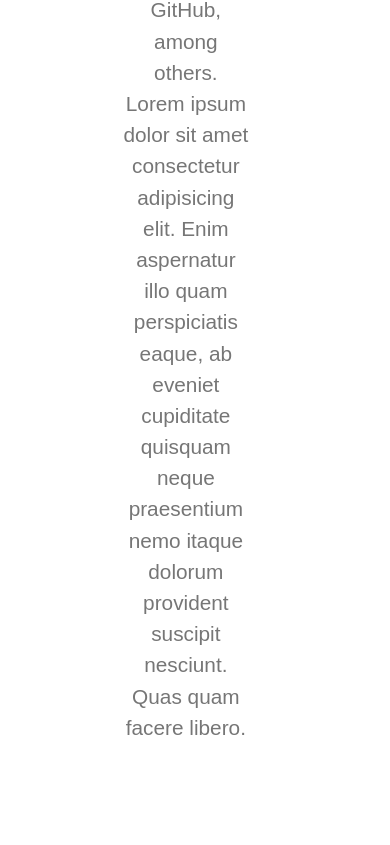
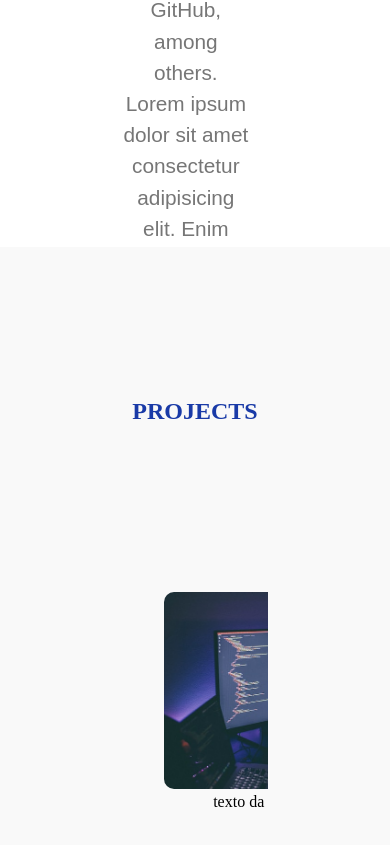
Before and after one commit to VictorSchmoegel/Victor-Schmoegel, a React (Create React App) app in the folder my-portifolio/: page / in a window 390 px wide. Shown: the part 1673-2518 px from the top of the page. Before the commit the page ends 2416 px from the top, so only its background shows below. Built offline with nearby package versions, Linux system fonts and the light colour scheme.

Commit message:
media projects

```diff
--- a/my-portifolio/src/App.js
+++ b/my-portifolio/src/App.js
@@ -10,6 +10,7 @@ function App() {
       <Header />
       <Home />
       <About />
+      <Projects />
     </div>
   );
 }
--- a/my-portifolio/src/components/pages/Projects.css
+++ b/my-portifolio/src/components/pages/Projects.css
@@ -17,12 +17,11 @@
 }
 
 .projects_title {
-  border-right: 2px solid rgba(45,46,50,.5);
-  color: #2d2e32;
-  font-family: Mulish,sans-serif;
-  font-weight: 600;
-  margin-right: 7rem;
-  padding-right: 2rem;
+  color: #193aa7;
+  font-size: 1.7rem;
+  font-weight: 700;
+  margin-bottom: 1rem;
+  text-transform: uppercase;
 }
 
 .container_projects {
@@ -54,3 +53,47 @@
   border-radius: 10px;
   pointer-events: none;
 }
+
+@media screen and (max-width: 1250px) {
+
+  .container_projects {
+    align-items: center;
+    justify-content: center;
+    margin: auto;
+    width: auto;
+    max-width: 70%;
+  }
+
+  .content_projects {
+    display: flex;
+    flex-direction: column;
+    align-items: center;
+    justify-content: center;
+    text-align: center;
+    margin: auto;
+  }
+
+  .title_main {
+    margin: auto;
+    text-align: center;
+    justify-content: center;
+  }
+
+  .title_main h2 {
+    font-size: 1.5rem;
+  }
+
+  .projects_img {
+    width: 100%;
+  }
+
+  .itens {
+    min-height: 100px;
+    min-width: 300px;
+  }
+
+  .itens img{
+    width: 80%;
+    gap: 0.8rem;
+  }
+}
--- a/my-portifolio/src/components/pages/Projects.jsx
+++ b/my-portifolio/src/components/pages/Projects.jsx
@@ -30,10 +30,6 @@ function Projects() {
     {
       id: image1,
       title: "texto da imagem 1"
-    },
-    {
-      id: image2,
-      title: "texto da imagem 2"
     },
   ];
 
```
